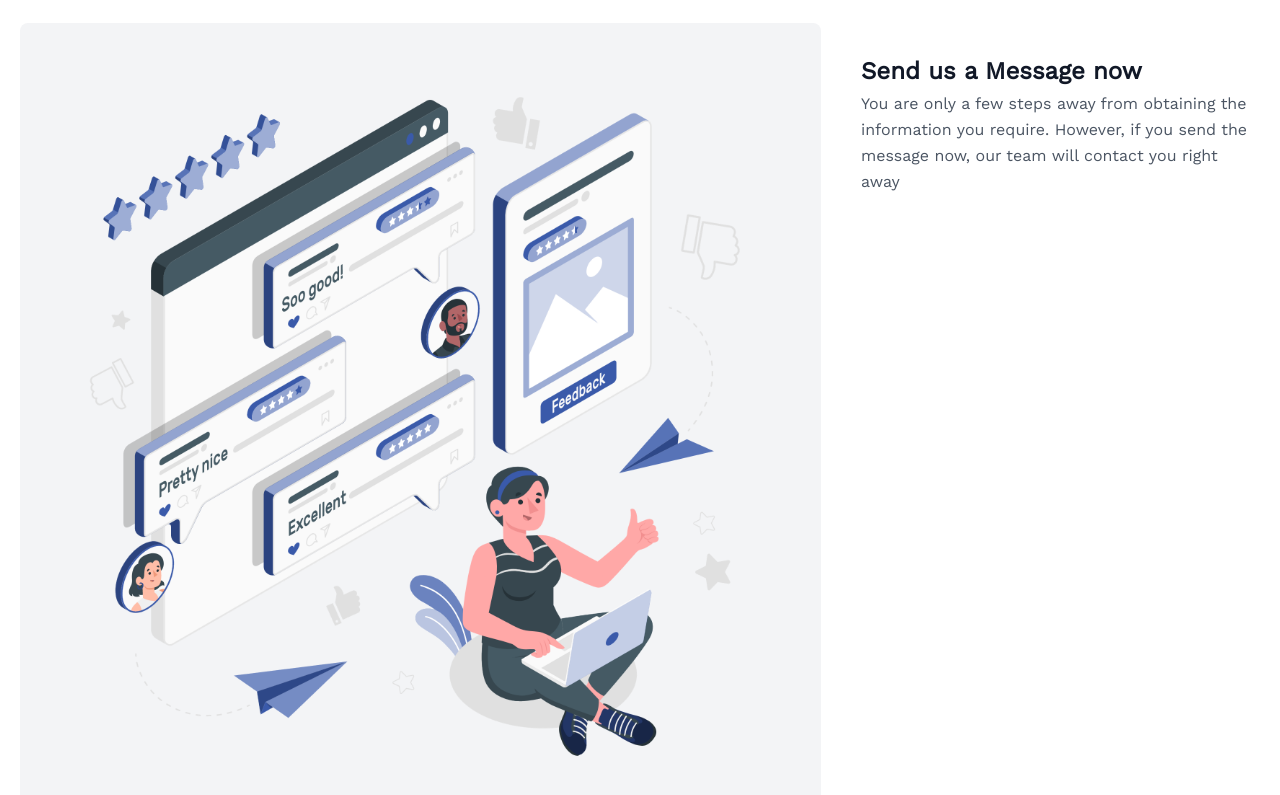
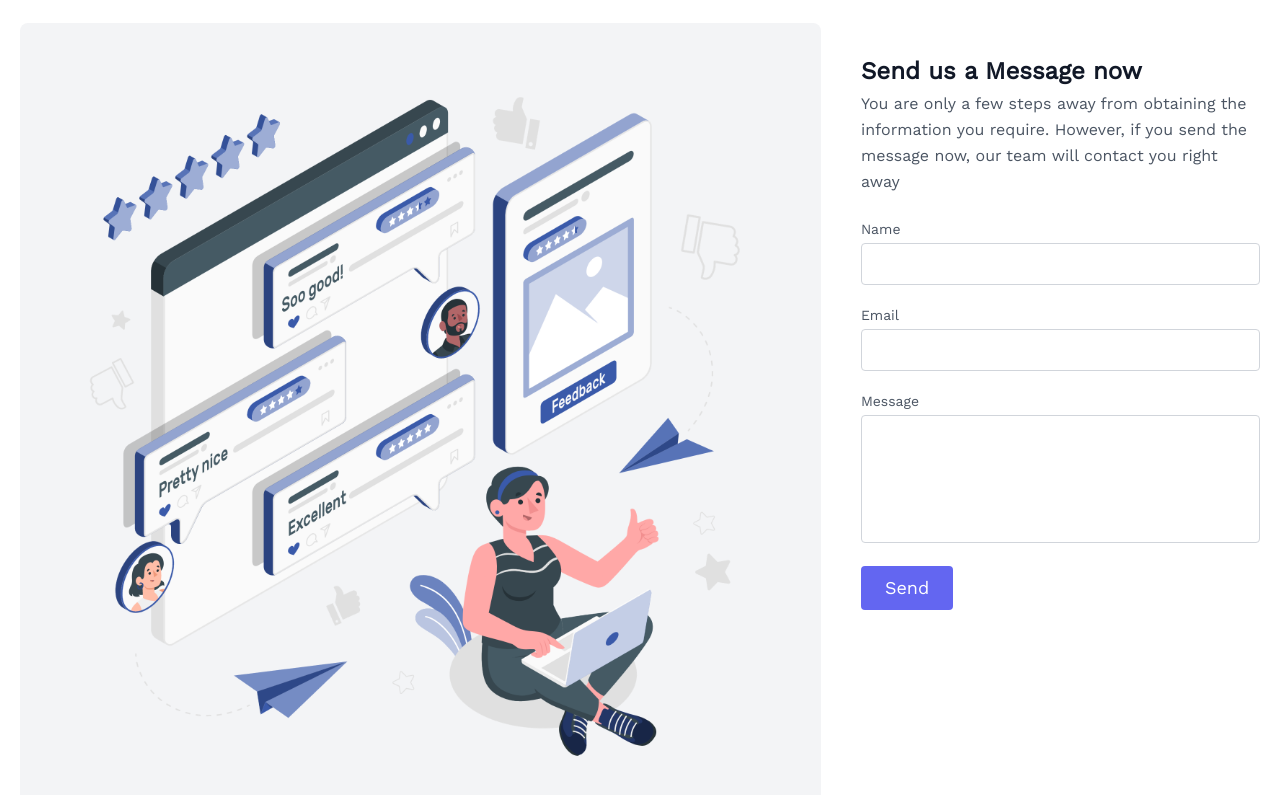
Before and after one commit to Emilsone/netlify-form, a Vue app: page / in a window 1280 px wide. Shown: the part 133-928 px from the top of the page. Built offline with nearby package versions, Linux system fonts and the light colour scheme; what @braid/vue-formulate would draw is missing.

Commit message:
delete form tag

```diff
--- a/src/components/NewsLetter.vue
+++ b/src/components/NewsLetter.vue
@@ -13,7 +13,7 @@
 					you
 					require. However, if you send the message now, our team will contact you right away</p>
 
-				<form name="contact" method="POST" netlify hidden>
+				<form name="contact" method="POST" netlify>
 					<p><input type="hidden" name="form-name" value="contact"></p>
 					<div class="relative mb-4">
 						<label for="name" class="leading-7 text-sm text-gray-600">Name</label>
```
